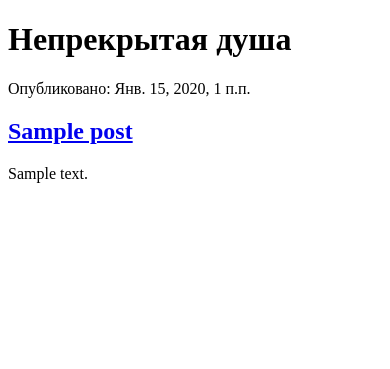
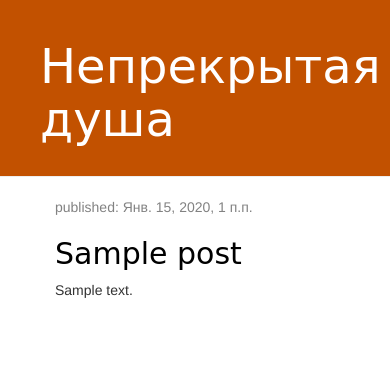
Before and after one commit to JerryTheQuad/my-first-blog, a Django app: page / in a window 390 px wide. Shown: the top 369 px of the page. Run offline with Django 3.2, Linux system fonts and the light colour scheme; tables that the repository leaves empty hold one stand-in row (values such as "Sample post"); some libraries are stand-ins or nearby versions.

Commit message:
Добавил CSS. Выглядит плохо.

```diff
--- /dev/null
+++ b/blog/static/css/blog.css
@@ -0,0 +1,46 @@
+.page-header {
+    background-color: #C25100;
+    margin-top: 0;
+    padding: 20px 20px 20px 40px;
+}
+
+.page-header h1, .page-header h1 a, .page-header h1 a:visited, .page-header h1 a:active {
+    color: #ffffff;
+    font-size: 36pt;
+    text-decoration: none;
+}
+
+.content {
+    margin-left: 40px;
+}
+
+h1, h2, h3, h4 {
+    font-family: 'Lobster', cursive;
+}
+
+.date {
+    color: #828282;
+}
+
+.save {
+    float: right;
+}
+
+.post-form textarea, .post-form input {
+    width: 100%;
+}
+
+.top-menu, .top-menu:hover, .top-menu:visited {
+    color: #ffffff;
+    float: right;
+    font-size: 26pt;
+    margin-right: 20px;
+}
+
+.post {
+    margin-bottom: 70px;
+}
+
+.post h2 a, .post h2 a:visited {
+    color: #000000;
+}
--- a/blog/templates/blog/post_list.html
+++ b/blog/templates/blog/post_list.html
@@ -1,21 +1,35 @@
+{% load static %}
 <!DOCTYPE html>
 
 <html lang="ru" xmlns="http://www.w3.org/1999/xhtml">
 <head>
     <meta charset="utf-8" />
     <title>Место для живых душ</title>
+    <link rel="stylesheet" href="//maxcdn.bootstrapcdn.com/bootstrap/3.2.0/css/bootstrap.min.css">
+    <link rel="stylesheet" href="//maxcdn.bootstrapcdn.com/bootstrap/3.2.0/css/bootstrap-theme.min.css">
+    <link rel="stylesheet" href="{% static 'css/blog.css' %}">
 </head>
 <body>
-    <div>
+    <div class="page-header">
         <h1>Непрекрытая душа</h1>
     </div>
 
     {% for post in posts %}
-        <div>
-            <p>Опубликовано: {{ post.published_date }}</p>
-            <h2><a href="/">{{ post.title }}</a></h2>
-            <p>{{ post.text|linebreaksbr }}</p>
+    <div class="content container">
+        <div class="row">
+            <div class="col-md-8">
+                {% for post in posts %}
+                <div class="post">
+                    <div class="date">
+                        <p>published: {{ post.published_date }}</p>
+                    </div>
+                    <h2><a href="">{{ post.title }}</a></h2>
+                    <p>{{ post.text|linebreaksbr }}</p>
+                </div>
+                {% endfor %}
+            </div>
         </div>
+    </div>
     {% endfor %}
 
 </body>
```
